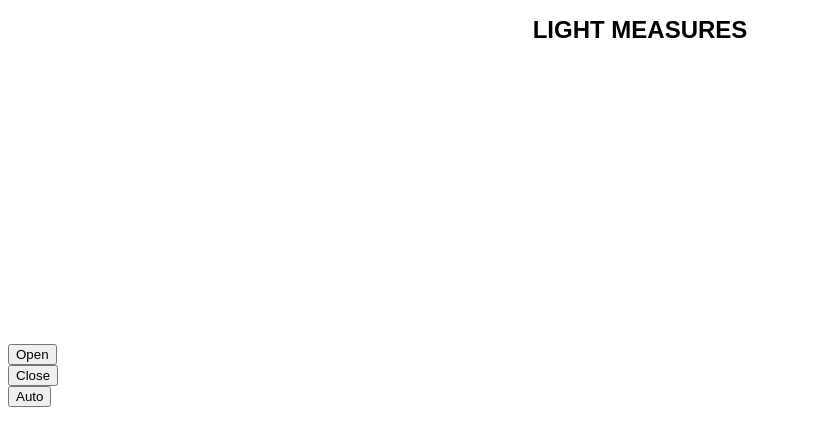
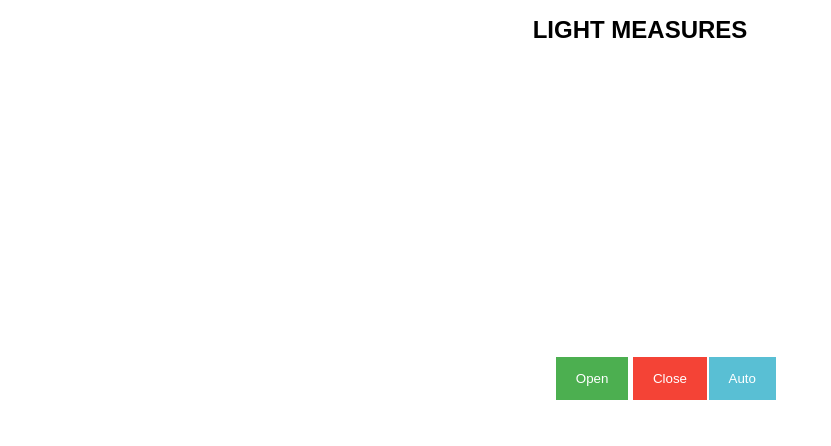
Before and after one commit to joanvyc/SmartLights, a plain HTML site: page frontend/graphLogged.html in a window 1280 px wide. Shown: the whole page, without its empty margins (0-831 px from the left). Drawn offline with nearby package versions, Linux system fonts and the light colour scheme.

Commit message:
frontend logged graph

```diff
--- a/frontend/graphLogged.html
+++ b/frontend/graphLogged.html
@@ -33,6 +33,33 @@
         margin: 0 auto;
         text-align: center;
     }
+
+		/* Set a style for all buttons */
+		button {
+		  background-color: #4CAF50;
+		  color: white;
+		  padding: 14px 20px;
+		  margin: 8px 0;
+		  border: none;
+		  cursor: pointer;
+                  margin: 10px 37%;
+                  position: relative;
+		}
+
+		/* Add a hover effect for buttons */
+		button:hover {
+		  opacity: 0.8;
+		}
+
+		/* Extra style for the cancel button (red) */
+		.offbtn {
+		  background-color: #f44336;
+		}
+		/* Guest button */
+		.autobtn {
+		  background-color: #59bfd4;
+		}
+		.
 
 </style>
 <head>
@@ -205,14 +232,26 @@
 </script>
 </div>
 </div>
+<div class="container">
+<table style="margin:0 auto;">
+    <tr>
+        <td>
             <form action="/open" method="post">
                 <button type="submit">Open</button>
             </form>
+        </td>
+        <td>
             <form action="/close" method="post">
-    <button type="submit">Close</button>
+                <button class="offbtn" type="submit">Close</button>
             </form>
+        </td>
+        <td>
             <form action="/auto" method="post">
-    <button type="submit">Auto</button>
+                <button class="autobtn" type="submit">Auto</button>
             </form>
+        </td>
+    </tr>
+</table>
+</div>
 </body>
 </html>
```
Lines whose indentation alone changed are shown as unchanged.
